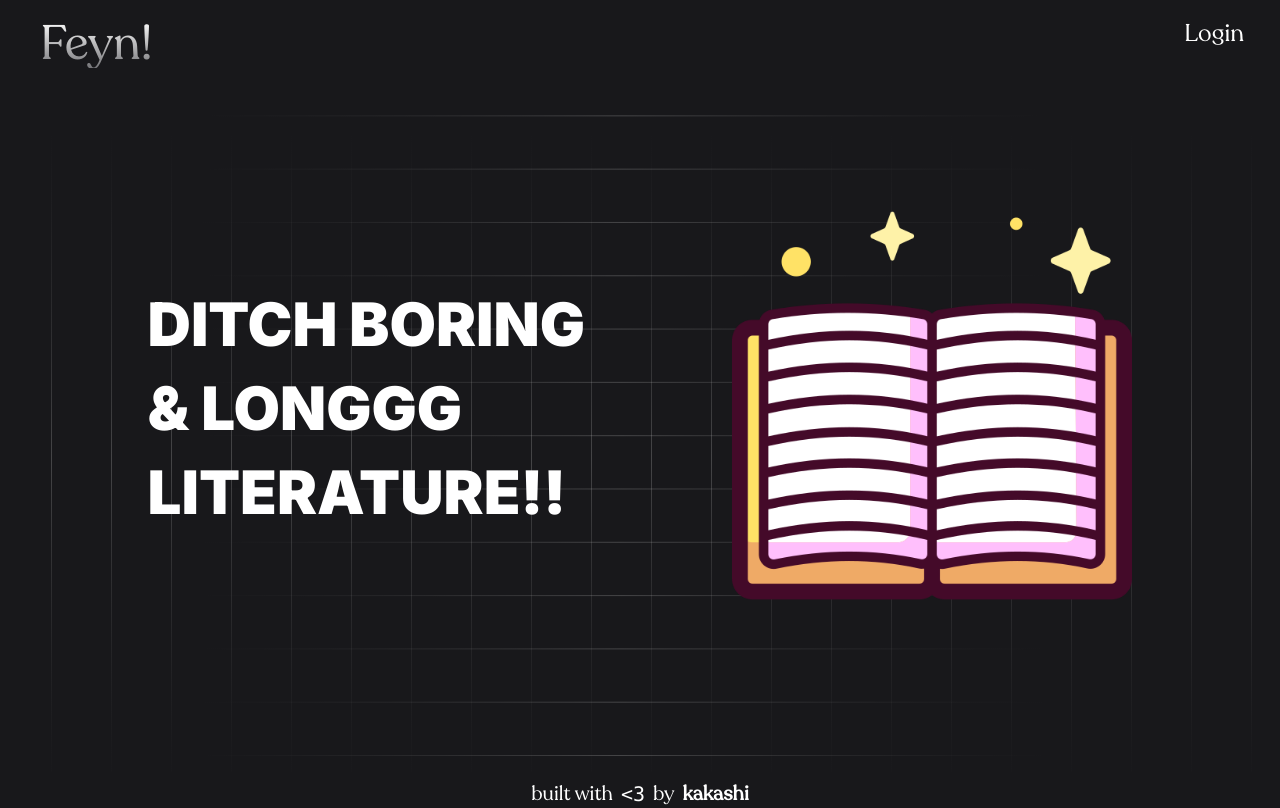
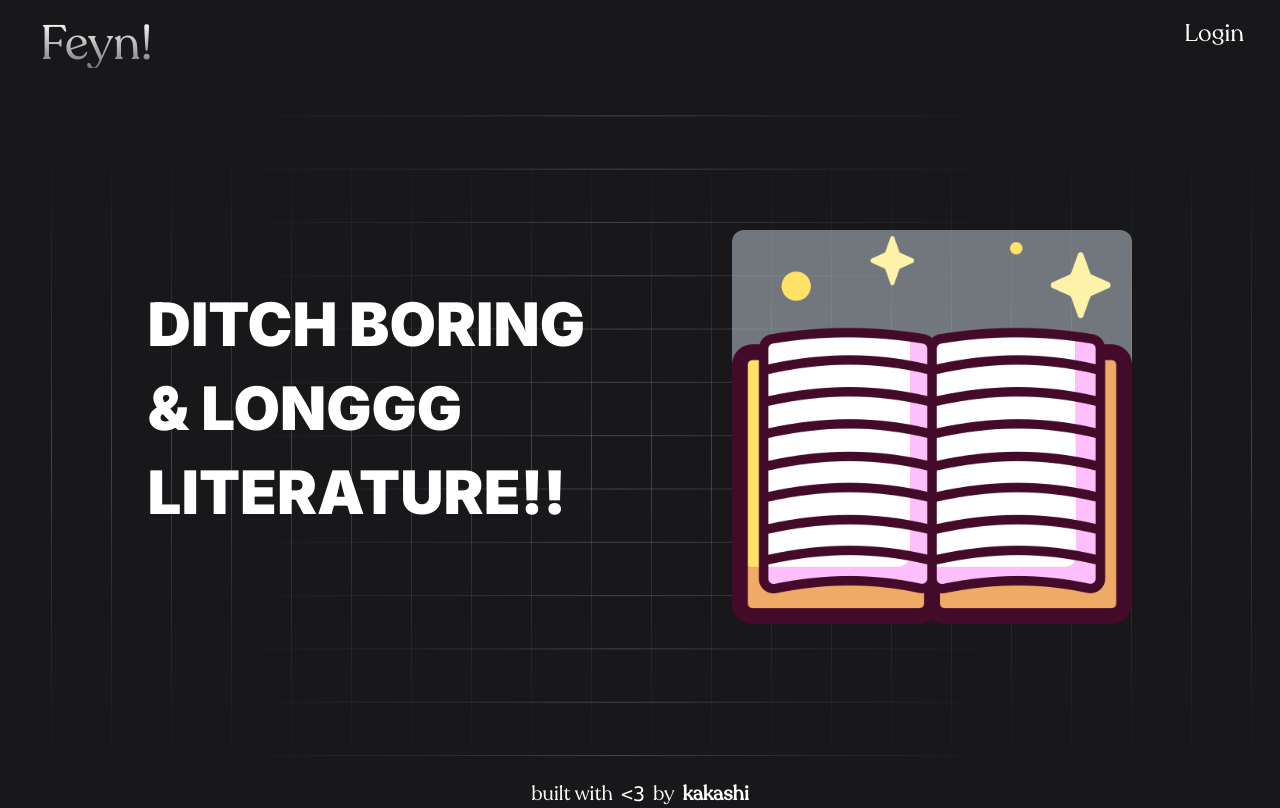
Before and after one commit to adityadafe/feyn-ai, a Next.js app: page / in a window 1280 px wide. Built offline with nearby package versions, Linux system fonts and the light colour scheme; no server answers.

Commit message:
feat: hero image hover animation

```diff
--- a/src/components/dotted-button.tsx
+++ b/src/components/dotted-button.tsx
@@ -1,6 +1,6 @@
 export default function DottedButton({ children }: { children: string }) {
 	return (
-		<button className="hover:mt-2 hover:mx-2 w-fit font-recoleta lg:text-3xl rounded-2xl border-2 border-dashed border-white bg-zinc-900 px-2 py-2 font-semibold  text-white transition-all duration-300 hover:translate-x-[-4px] hover:translate-y-[-4px] hover:rounded-md hover:shadow-[4px_4px_0px_white] active:translate-x-[0px] active:translate-y-[0px] active:rounded-2xl active:shadow-none">
+		<button className="hover:mt-2 mt-2 lg:mt-0 hover:mx-2 w-fit font-recoleta lg:text-3xl rounded-2xl border-2 border-dashed border-white bg-zinc-900 px-2 py-2 font-semibold  text-white transition-all duration-300 hover:translate-x-[-4px] hover:translate-y-[-4px] hover:rounded-md hover:shadow-[4px_4px_0px_white] active:translate-x-[0px] active:translate-y-[0px] active:rounded-2xl active:shadow-none">
 			{children}
 		</button>
 	);
--- a/src/components/image-hero.tsx
+++ b/src/components/image-hero.tsx
@@ -1,15 +1,68 @@
+'use client'
 import Image from "next/image"
+import { motion, useMotionValue, useSpring, useTransform } from "framer-motion";
 
 export default function HeroImage() {
+	const x = useMotionValue(0);
+	const y = useMotionValue(0);
+	const mouseXSpring = useSpring(x);
+	const mouseYSpring = useSpring(y);
+
+	const rotateX = useTransform(
+		mouseYSpring,
+		[-0.5, 0.5],
+		["17.5deg", "-17.5deg"]
+	);
+
+	const rotateY = useTransform(
+		mouseXSpring,
+		[-0.5, 0.5],
+		["-17.5deg", "17.5deg"]
+	);
+
+	const handleMouseMove = (e: any) => {
+		const rect = e.target.getBoundingClientRect();
+		const width = rect.width;
+		const height = rect.height;
+		const mouseX = e.clientX - rect.left;
+		const mouseY = e.clientY - rect.top;
+		const xPct = mouseX / width - 0.5;
+		const yPct = mouseY / height - 0.5;
+		x.set(xPct);
+		y.set(yPct);
+	};
+
+	const handleMouseLeave = () => {
+		x.set(0);
+		y.set(0);
+	};
+
 	return (
-		<>
+		<motion.div
+			onMouseMove={handleMouseMove}
+			onMouseLeave={handleMouseLeave}
+			style={{
+				rotateY,
+				rotateX,
+				transformStyle: "preserve-3d",
+			}}
+			className="relative lg:h-[380px] lg:w-[400px] h-[200px] w-[200px] rounded-xl bg-slate-300/50 "
+		>
+			<p
+				style={{
+					transform: "translateZ(50px)",
+				}}
+				className="text-center text-2xl font-bold"
+			>
 				<Image
-				className="animate-bounce lg:h-[400px] lg:w-[400px]"
+					className=" lg:h-[400px] lg:w-[400px]"
 					src="/hero.png"
 					alt="Hero Png"
 					width={200}
 					height={200}
 				/>
-		</>
+			</p>
+		</motion.div>
+
 	)
 }
```
Lines whose indentation alone changed are shown as unchanged.
